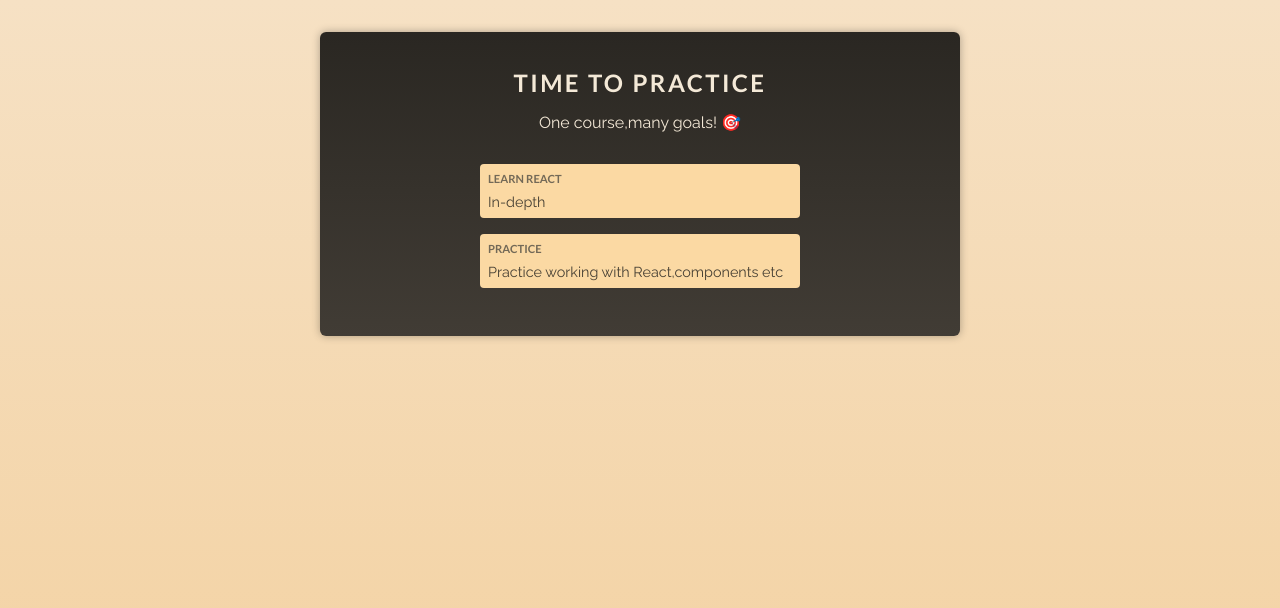
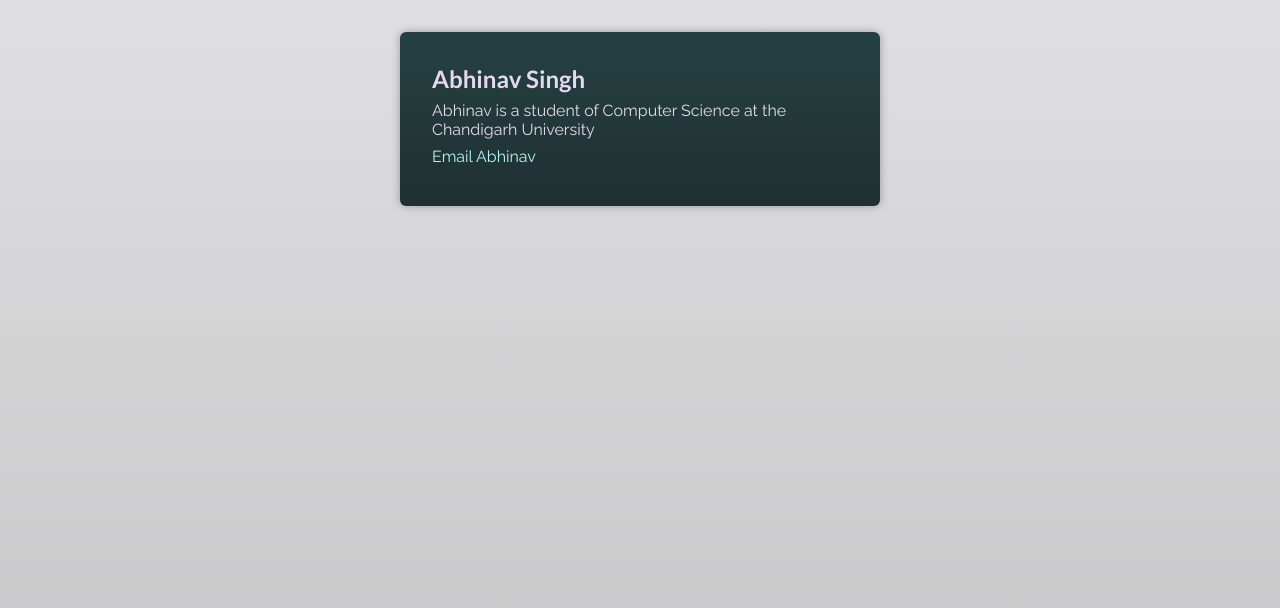
Before and after one commit to AbhinavSingh93/React-Practice, a React (Vite) app: page / in a window 1280 px wide. Shown: the top 608 px of the page. Built offline with nearby package versions, Linux system fonts and the light colour scheme.

Commit message:
Practice omponent composition

```diff
--- /dev/null
+++ b/src/App3.jsx
@@ -0,0 +1,16 @@
+import Card from "./card.jsx";
+
+function App(){
+  return (
+    <div>
+      <Card name="Abhinav Singh">
+      <p>Abhinav is a student of Computer Science at the Chandigarh University</p>
+      <p>
+      <a href="abhinavsingh18813@gmail.com">Email Abhinav</a>
+      </p>
+      </Card>
+    </div>
+  );
+}
+
+export default App;
--- /dev/null
+++ b/src/card.jsx
@@ -0,0 +1,8 @@
+export default function Card({name,children}){
+  return(
+    <div className="card">
+      <h2>{name}</h2>
+      {children}
+    </div>
+  );
+}
--- /dev/null
+++ b/src/index3.css
@@ -0,0 +1,41 @@
+@import url('https://fonts.googleapis.com/css2?family=Raleway:wght@400;700&family=Lato:wght@400;700&display=swap');
+
+* {
+  box-sizing: border-box;
+}
+
+body {
+  margin: 0;
+  font-family: 'Raleway', sans-serif;
+  -webkit-font-smoothing: antialiased;
+  -moz-osx-font-smoothing: grayscale;
+  background: linear-gradient(#dfdee0, #c3c3c4);
+  color: #e5d9f1;
+  min-height: 100vh;
+}
+
+.card {
+  margin: 2rem auto;
+  padding: 2rem;
+  max-width: 30rem;
+  border-radius: 6px;
+  background: linear-gradient(#254041, #203031);
+  box-shadow: 0 0 8px rgba(0,0,0,0.3);
+}
+
+.card h2 {
+  margin: 0;
+  font-family: 'Lato', sans-serif;
+  font-weight: bold;
+  font-size: 1.5rem;
+  color: #e5d9f1;
+}
+
+.card p {
+  margin: 0.5rem 0;
+}
+
+.card a {
+  color: #b3f4f6;
+  text-decoration: none;
+}
--- a/src/main.jsx
+++ b/src/main.jsx
@@ -1,7 +1,7 @@
 import ReactDOM from "react-dom/client";
 
-import App from "./App1.jsx";
-import "./index1.css";
+import App3 from "./App3.jsx";
+import "./index3.css";
 
 const entryPoint = document.getElementById("root");
-ReactDOM.createRoot(entryPoint).render(<App />);
+ReactDOM.createRoot(entryPoint).render(<App3 />);
```
Also changed, not shown: src/Practice 1/App.jsx (renamed from src/App.jsx), src/Practice 1/index.css (renamed from src/index.css), src/Practice 2/App1.jsx (renamed from src/App1.jsx), src/Practice 2/index1.css (renamed from src/index1.css).
